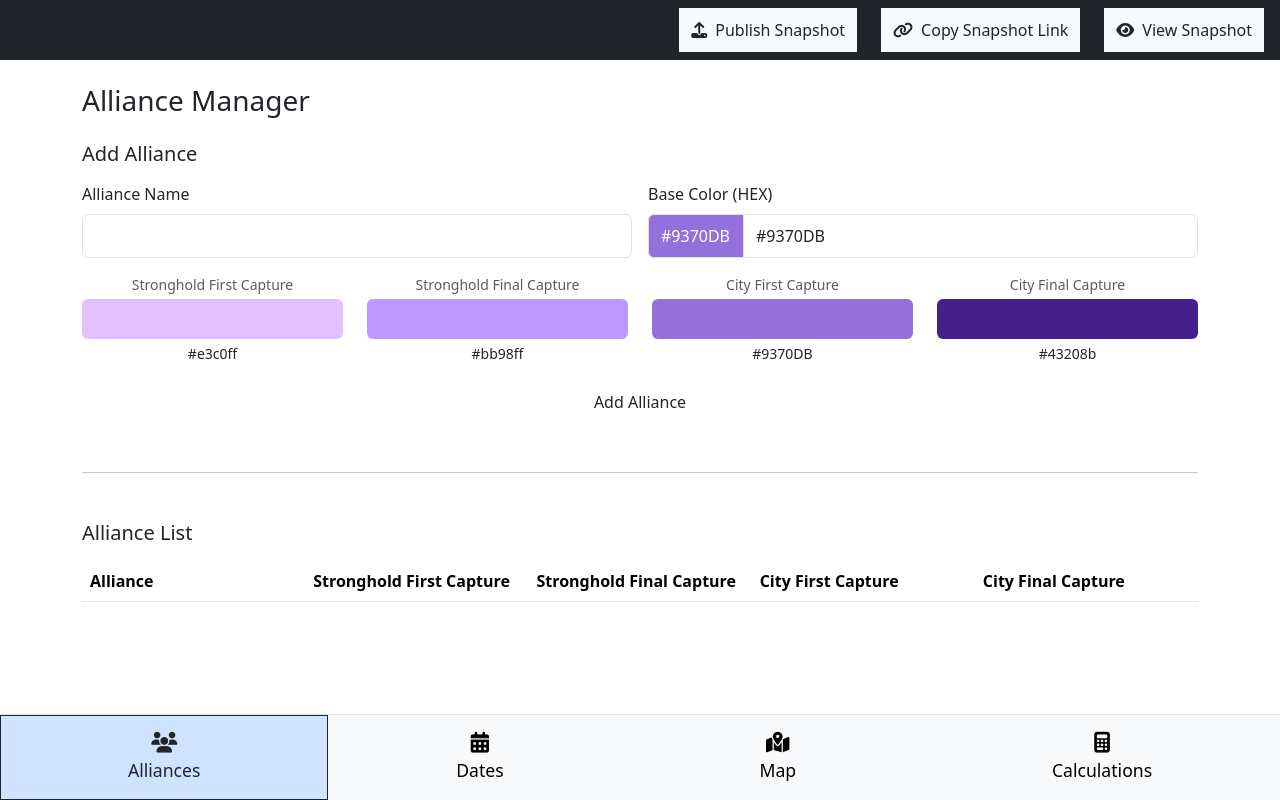
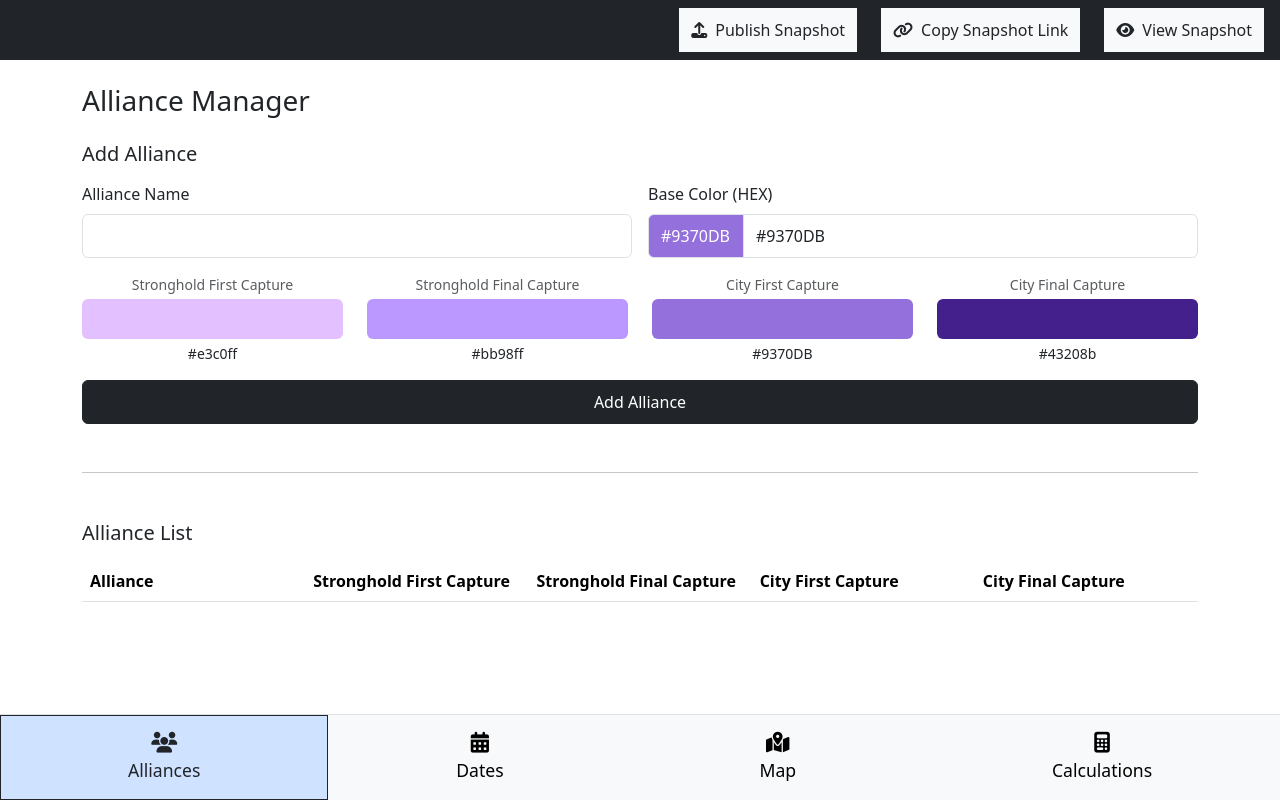
Before and after one commit to kevinkidwell/738-s5-map, a React (Vite) app: page /alliances in a window 1280 px wide. Built offline with nearby package versions, Linux system fonts and the light colour scheme.

Commit message:
Update AlliancesPage.tsx

```diff
--- a/src/pages/AlliancesPage.tsx
+++ b/src/pages/AlliancesPage.tsx
@@ -134,7 +134,7 @@ const AlliancesPage: React.FC<{ dataSource: 'live' | 'published' }> = ({ dataSou
 <div className="row mt-3">
   <div className="col-md-12">
     {/* Button styled with bs-primary-subtle */}
-    <button type="submit" className="btn btn-primary-subtle add-alliance-btn w-100">
+    <button type="submit" className="btn btn-dark add-alliance-btn w-100">
   Add Alliance
 </button>
   </div>
```
